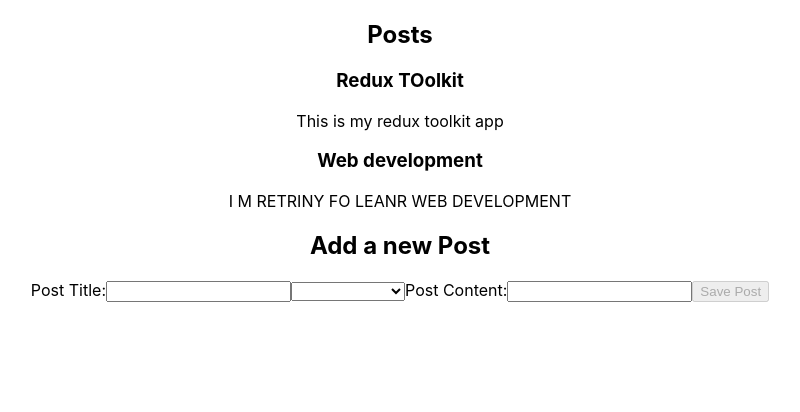
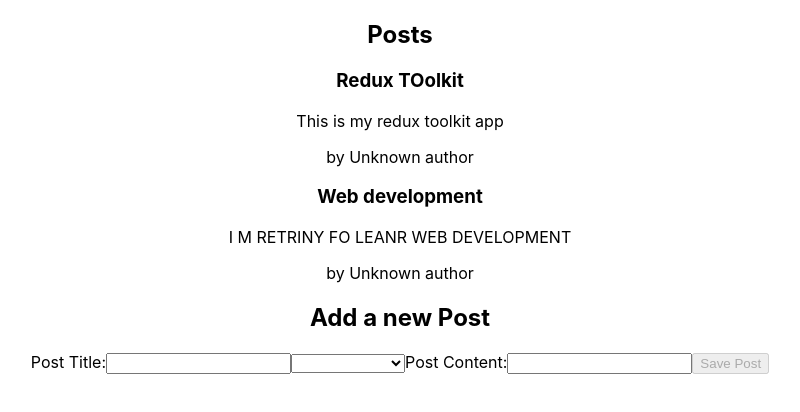
Before and after one commit to alimirhashimli1/redux-config, a React (Create React App) app: page / in a window 1280 px wide. Shown: the top 412 px of the page, without its empty margins (240-1040 px from the left). Built offline with nearby package versions, Linux system fonts and the light colour scheme.

Commit message:
added the function

```diff
--- a/package.json
+++ b/package.json
@@ -8,6 +8,7 @@
     "@testing-library/react": "^13.4.0",
     "@testing-library/user-event": "^13.5.0",
     "axios": "^1.6.2",
+    "date-fns": "^2.30.0",
     "react": "^18.2.0",
     "react-dom": "^18.2.0",
     "react-redux": "^8.1.3",
--- /dev/null
+++ b/src/features/posts/PostAuthor.js
@@ -0,0 +1,12 @@
+import React from "react";
+import { useSelector } from "react-redux";
+import { selectAllUsers } from "../users/usersSlice";
+
+const PostAuthor = ({ userId }) => {
+  const users = useSelector(selectAllUsers);
+  const author = users.find((user) => user.id === userId);
+
+  return <span>by {author ? author.name : "Unknown author"}</span>;
+};
+
+export default PostAuthor;
--- a/src/features/posts/PostsList.js
+++ b/src/features/posts/PostsList.js
@@ -1,6 +1,7 @@
 import React from "react";
 import { useSelector } from "react-redux";
 import { selectAllPosts } from "./postsSlice";
+import PostAuthor from "./PostAuthor";
 
 const PostsList = () => {
   const posts = useSelector(selectAllPosts);
@@ -9,6 +10,9 @@
     <article key={post.id}>
       <h3>{post.title}</h3>
       <p>{post.content}</p>
+      <p className="postCredit">
+        <PostAuthor userId={post.userId} />
+      </p>
     </article>
   ));
 
```
Also changed, not shown: 1 other file (tests, documents, lock files or other folders).
